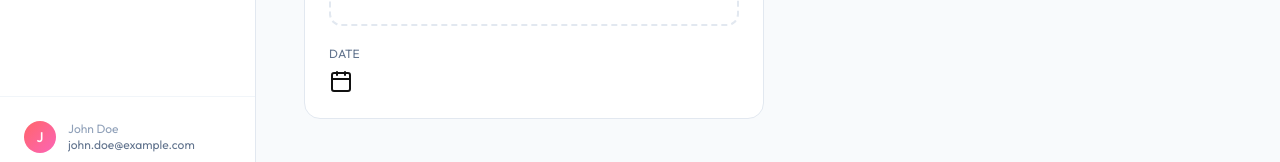
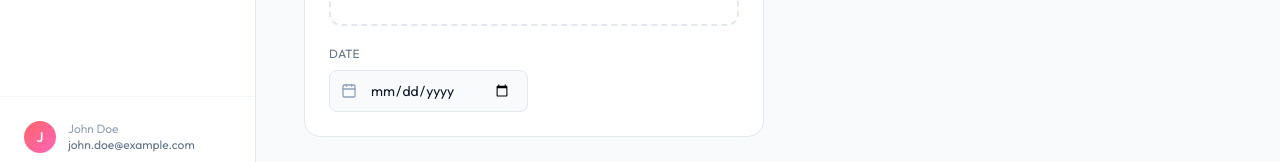
Before and after one commit to naimsheikh8020/Social-Media-Automation-Platform, a React (Vite) app in the folder Frontend/: page /schedule in a window 1280 px wide. Shown: the part 583-745 px from the top of the page. Built offline with nearby package versions, Linux system fonts and the light colour scheme.

Commit message:
date input field added

```diff
--- a/Frontend/src/pages/Scheduler.tsx
+++ b/Frontend/src/pages/Scheduler.tsx
@@ -97,8 +97,9 @@ const Scheduler = () => {
             <div className="grid grid-cols-1 sm:grid-cols-2 gap-3">
               <div>
                 <label className="block text-xs text-slate-500 uppercase mb-2">Date</label>
-                <div className="relative">
-                  <CalendarIcon/>
+                <div className="relative ">
+                  <CalendarIcon className="size-4 absolute left-3 top-1/2 -translate-y-1/2 text-slate-400 pointer-events-none"/>
+                  <input type="date" required className="w-full pl-10 pr-4 py-2.5 bg-slate-50 border border-slate-200 rounded-lg text-slate-900 text-sm outline-none" value={scheduledDate} onChange={(e)=>setScheduledDate(e.target.value)}/>
                 </div>
               </div>
             </div>
```
